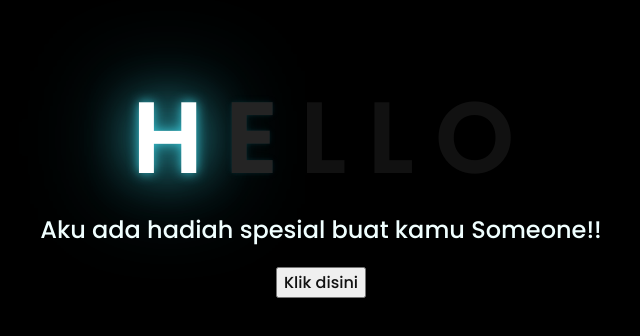
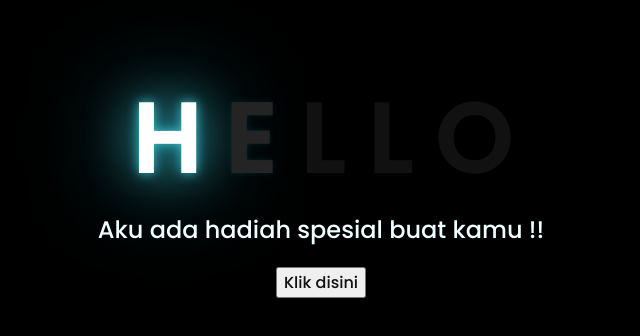
Before and after one commit to FahmaZuaf/Flower, a plain HTML site: page index.html in a window 1280 px wide. Shown: the part 226-562 px from the top of the page, without its empty margins (327-967 px from the left). Drawn offline with Linux system fonts and the light colour scheme.

Commit message:
index.html

```diff
--- a/index.html
+++ b/index.html
@@ -18,7 +18,7 @@
         <span>O</span>
     </div>
     <div class="description">
-        <span>Aku ada hadiah spesial buat kamu Someone!!</span>
+        <span>Aku ada hadiah spesial buat kamu !!</span>
     </div>
     <div class="button">
         <button>
```
